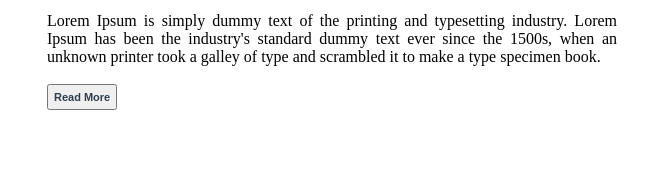
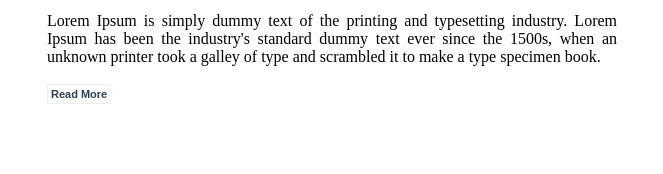
Before and after one commit to mikedconcepcion/APRN, a plain HTML site: page index.html in a window 1280 px wide. Shown: the part 1632-1806 px from the top of the page, without its empty margins (308-971 px from the left). Drawn offline with Linux system fonts and the light colour scheme.

Commit message:
read more button improved

```diff
--- a/index.html
+++ b/index.html
@@ -83,9 +83,9 @@
     <tr>
 
         <td style="padding: 15px;" align="justify">
-            Lorem Ipsum is simply dummy text of the printing and typesetting industry. Lorem Ipsum has been the industry's standard dummy text ever since the 1500s, when an unknown printer took a galley of type and scrambled it to make a type specimen book. <br><br><button href="https://google.com" target="_blank" style="padding: 5px 5px; font-family:sans-serif;font-size: 11px; color:#2C3E50;text-decoration: none;font-weight:bold;">
+            Lorem Ipsum is simply dummy text of the printing and typesetting industry. Lorem Ipsum has been the industry's standard dummy text ever since the 1500s, when an unknown printer took a galley of type and scrambled it to make a type specimen book. <br><br><a href="https://google.com" target="_blank" style="padding: 3px 3px; font-family:sans-serif;font-size: 11px; color:#2C3E50;text-decoration: none;font-weight:bold;border-style:groove;border-width:thin;">
                 Read More
-            </button>
+            </a>
         </td>
     </tr>
 </table>
```
